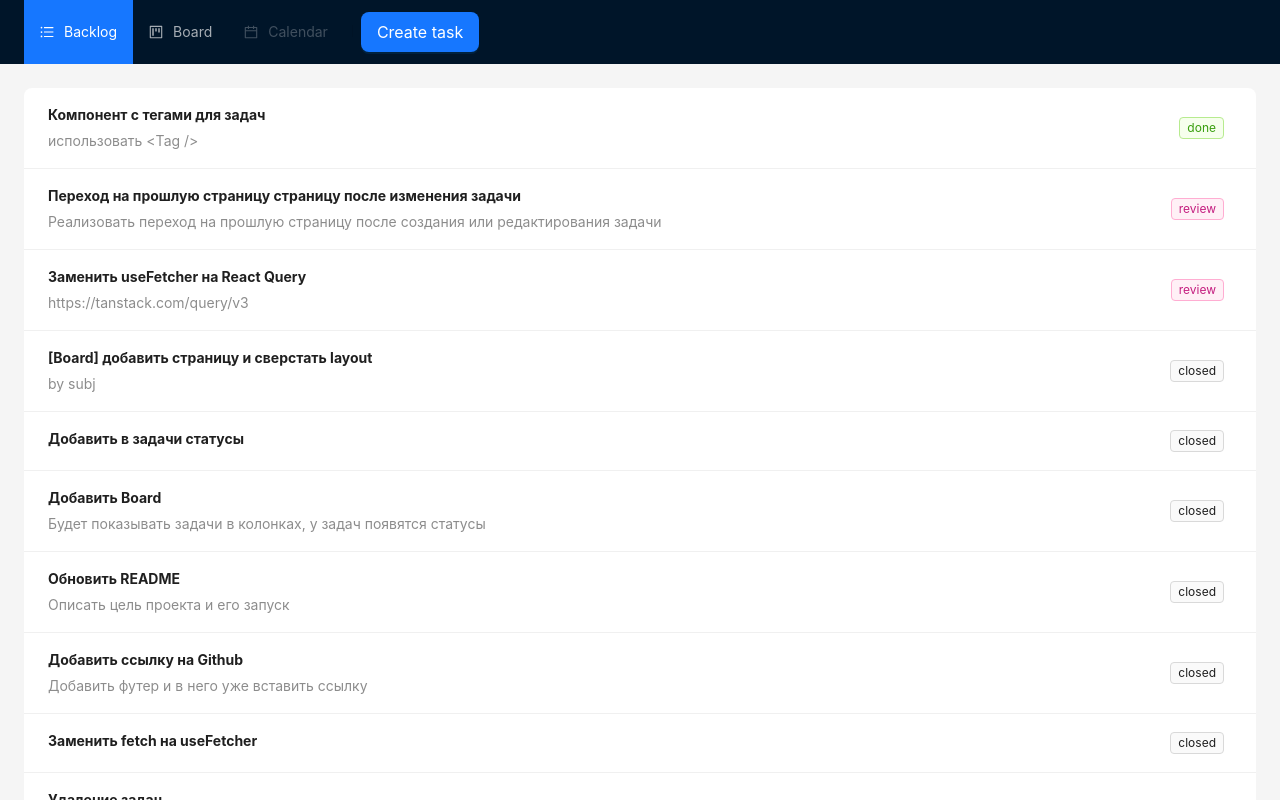
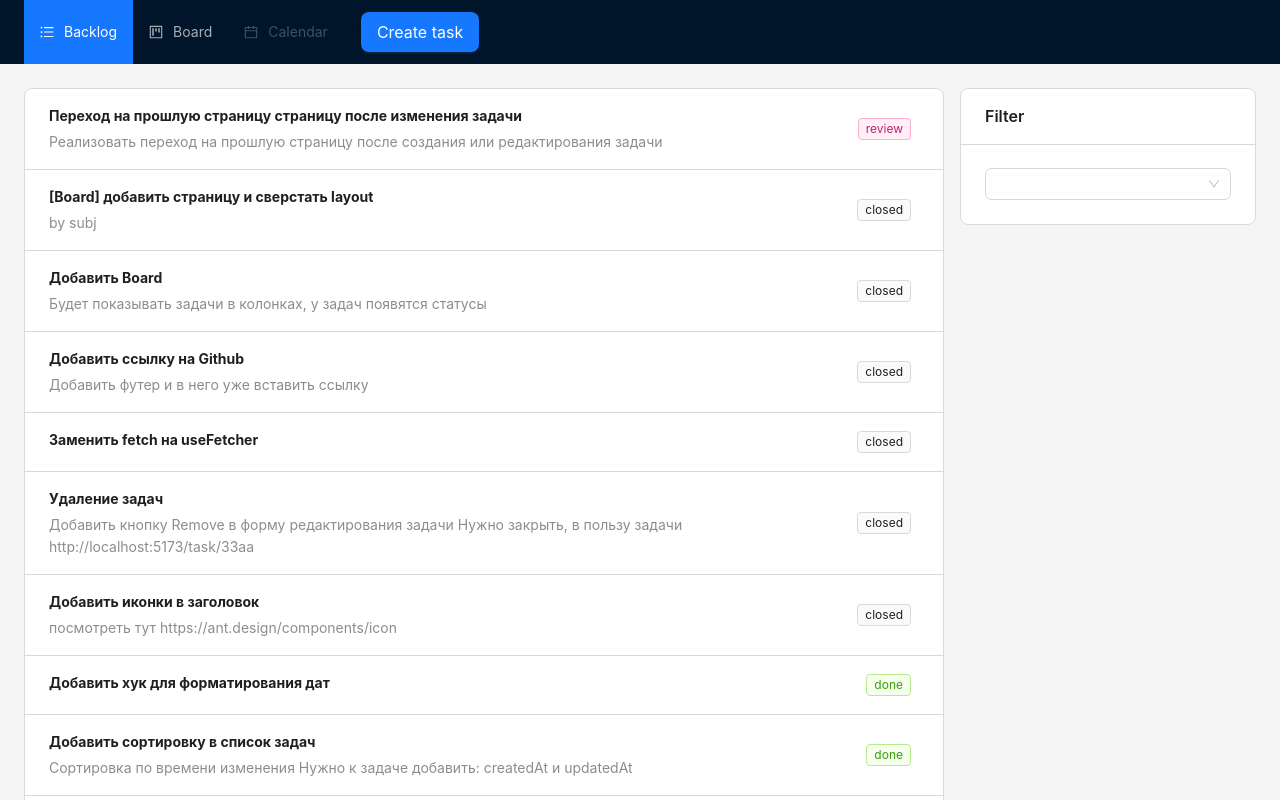
Before and after one commit to eruzanov/task-manager, a React (Vite) app: page /backlog in a window 1280 px wide. Shown: the top 800 px of the page. Built offline with nearby package versions, Linux system fonts and the light colour scheme; data requests are answered from the project's data file.

Commit message:
adds filter to Backlog

```diff
--- a/server/db.json
+++ b/server/db.json
@@ -31,14 +31,14 @@
     {
       "title": "Добавить в задачи статусы",
       "statusId": "5f33",
-      "updatedAt": 1707615387404,
+      "updatedAt": 1707672647144,
       "id": "1b01"
     },
     {
       "title": "Компонент с тегами для задач",
       "description": "использовать <Tag />",
-      "statusId": "73d5",
-      "updatedAt": 1707604756317,
+      "statusId": "5f33",
+      "updatedAt": 1707669052098,
       "id": "61e1"
     },
     {
@@ -62,17 +62,17 @@
       "id": "a4e6"
     },
     {
-      "title": "Добавить фильтр в список задач",
+      "title": "💅🏻 Добавить фильтр в список задач",
       "description": "фильтр по статусам",
-      "statusId": "819e",
-      "updatedAt": 1707660740068,
+      "statusId": "d6af",
+      "updatedAt": 1707674092494,
       "id": "db07"
     },
     {
       "title": "Заменить useFetcher на React Query",
       "description": "https://tanstack.com/query/v3",
-      "statusId": "d6af",
-      "updatedAt": 1707605301039,
+      "statusId": "5f33",
+      "updatedAt": 1707674114077,
       "id": "f19a"
     },
     {
@@ -86,7 +86,7 @@
       "title": "Обновить README",
       "description": "Описать цель проекта и его запуск",
       "statusId": "5f33",
-      "updatedAt": 1707615407931,
+      "updatedAt": 1707672654879,
       "id": "6adb"
     },
     {
@@ -113,8 +113,8 @@
     {
       "title": "Добавить метку дедлайна в задачу",
       "description": "Добавить в задачу свойтво deadlineAt, и вывести на карточке\nЕсли до дедлайна осталась неделя то цвет должен быть red иначе orange\nЕсли дедлайн прошел и задача не закрыта то добавить иконку грустный смайлик",
-      "statusId": "819e",
-      "updatedAt": 1707667869431,
+      "statusId": "f7a2",
+      "updatedAt": 1707674102594,
       "id": "16c0"
     },
     {
@@ -125,8 +125,8 @@
     },
     {
       "title": "🤖 Добавить прогон линтера на пре-коммит",
-      "statusId": "f7a2",
-      "updatedAt": 1707667872823,
+      "statusId": "73d5",
+      "updatedAt": 1707669044569,
       "id": "766e"
     },
     {
--- /dev/null
+++ b/src/components/backlog-filter/index.tsx
@@ -0,0 +1,33 @@
+import { useMemo } from "react";
+import { Card, Select } from "antd";
+
+import { useStatuses } from "features/statuses/useSatuses";
+import { StatusTag } from "components/status-tag";
+
+interface BacklogFilterProps {
+    onChange: (values: string[]) => void;
+}
+
+export const BacklogFilter: React.FC<BacklogFilterProps> = ({ onChange }) => {
+    const { statuses } = useStatuses();
+    const selectOptions = useMemo(
+        () =>
+            statuses.map(({ id }) => ({
+                value: id,
+                label: <StatusTag statusId={id} />,
+            })),
+        [statuses]
+    );
+
+    return (
+        <Card title="Filter">
+            <Select
+                mode="multiple"
+                options={selectOptions}
+                onChange={onChange}
+                allowClear
+                style={{ width: "100%" }}
+            />
+        </Card>
+    );
+};
--- /dev/null
+++ b/src/components/backlog-tasks/index.tsx
@@ -0,0 +1,37 @@
+import { Link } from "react-router-dom";
+import { List, theme } from "antd";
+
+import type { Task } from "features/tasks/types";
+import { StatusTag } from "components/status-tag";
+
+interface BacklogTasks {
+    isLoading: boolean;
+    tasks: Task[];
+}
+
+export const BacklogTasks: React.FC<BacklogTasks> = ({ isLoading, tasks }) => {
+    const {
+        token: { colorBgContainer },
+    } = theme.useToken();
+
+    return (
+        <List
+            size="large"
+            loading={isLoading}
+            style={{ background: colorBgContainer }}
+            bordered
+            dataSource={tasks}
+            renderItem={(task) => (
+                <List.Item>
+                    <List.Item.Meta
+                        title={
+                            <Link to={`/task/${task.id}`}>{task.title}</Link>
+                        }
+                        description={task.description}
+                    />
+                    <StatusTag statusId={task.statusId} />
+                </List.Item>
+            )}
+        />
+    );
+};
--- /dev/null
+++ b/src/components/backlog/index.tsx
@@ -0,0 +1,24 @@
+import { Row, Col, Affix } from "antd";
+
+import { useTasks } from "features/tasks/useTasks";
+import { BacklogTasks } from "components/backlog-tasks";
+import { BacklogFilter } from "components/backlog-filter";
+import { useFilteredTasks } from "./useFilteredTasks";
+
+export const Backlog = () => {
+    const { tasks, isLoading } = useTasks();
+    const { onChangeFilter, filteredTasks } = useFilteredTasks(tasks);
+
+    return (
+        <Row gutter={[16, 16]}>
+            <Col flex="auto">
+                <BacklogTasks isLoading={isLoading} tasks={filteredTasks} />
+            </Col>
+            <Col span={6}>
+                <Affix offsetTop={88}>
+                    <BacklogFilter onChange={onChangeFilter} />
+                </Affix>
+            </Col>
+        </Row>
+    );
+};
--- /dev/null
+++ b/src/components/backlog/useFilteredTasks.ts
@@ -0,0 +1,23 @@
+import { useMemo, useState } from "react";
+
+import type { Task } from "features/tasks/types";
+
+export const useFilteredTasks = (tasks: Task[]) => {
+    const [filterValues, setFilterValues] = useState<string[]>([]);
+    const onChangeFilter = (values: string[]) => setFilterValues(values);
+    const filteredTasks = useMemo(
+        () =>
+            filterValues.length
+                ? tasks.filter(
+                      ({ statusId }) =>
+                          statusId && filterValues.includes(statusId)
+                  )
+                : tasks,
+        [filterValues, tasks]
+    );
+
+    return {
+        onChangeFilter,
+        filteredTasks,
+    };
+};
--- a/src/components/board/index.tsx
+++ b/src/components/board/index.tsx
@@ -4,7 +4,7 @@ import { Row, Col, Flex, Divider } from "antd";
 import { useStatuses } from "features/statuses/useSatuses";
 import { useTasks } from "features/tasks/useTasks";
 import { BoardCard } from "components/board-card";
-import { Status } from "components/status";
+import { StatusTag } from "components/status-tag";
 
 export const Board = () => {
     const { statuses } = useStatuses();
@@ -24,7 +24,7 @@ export const Board = () => {
                 return (
                     <Col span={6} key={status.id}>
                         <Divider orientation="left" orientationMargin="0">
-                            <Status statusId={status.id} />
+                            <StatusTag statusId={status.id} />
                         </Divider>
                         <Flex vertical gap="middle">
                             {tasksByStatus.map((task) => (
--- a/src/components/form-task/SelectStatus.tsx
+++ b/src/components/form-task/SelectStatus.tsx
@@ -1,13 +1,13 @@
 import { Form, Select } from "antd";
 import { Task } from "features/tasks/types";
 import { useStatuses } from "features/statuses/useSatuses";
-import { Status } from "components/status";
+import { StatusTag } from "components/status-tag";
 
 export const SelectStatus = () => {
     const { statuses } = useStatuses();
     const selectOptions = statuses.map(({ id }) => ({
         value: id,
-        label: <Status statusId={id} />,
+        label: <StatusTag statusId={id} />,
     }));
 
     return (
--- a/src/components/list-of-tasks/index.tsx
+++ /dev/null
@@ -1,33 +0,0 @@
-import { List, theme } from "antd";
-import { Link } from "react-router-dom";
-
-import { useTasks } from "features/tasks/useTasks";
-import { Status } from "components/status";
-
-export const ListOfTasks = () => {
-    const {
-        token: { colorBgContainer, borderRadiusLG },
-    } = theme.useToken();
-    const { tasks, isLoading } = useTasks();
-
-    return (
-        <List
-            size="large"
-            loading={isLoading}
-            style={{
-                background: colorBgContainer,
-                borderRadius: borderRadiusLG,
-            }}
-            dataSource={tasks}
-            renderItem={(task) => (
-                <List.Item>
-                    <List.Item.Meta
-                        title={<Link to={`/task/${task.id}`}>{task.title}</Link>}
-                        description={task.description}
-                    />
-                    <Status statusId={task.statusId} />
-                </List.Item>
-            )}
-        />
-    );
-};
--- a/src/components/page-layout/index.tsx
+++ b/src/components/page-layout/index.tsx
@@ -1,12 +1,17 @@
 import { Outlet } from "react-router-dom";
-import { Layout, ConfigProvider } from "antd";
+import { Layout, ConfigProvider, theme } from "antd";
 
 import { PageLayoutHeader } from "components/page-layout-header";
 import { PageLayoutFooter } from "components/page-layout-footer";
 
-export const PageLayout = () => (
+export const PageLayout = () => {
+    const { token } = theme.useToken();
+    return (
         <ConfigProvider
-        theme={{ components: { Layout: { headerPadding: "0 24px" } } }}
+            theme={{
+                token: { colorBorderSecondary: token.colorBorder },
+                components: { Layout: { headerPadding: "0 24px" } },
+            }}
         >
             <Layout style={{ minHeight: "100vh" }}>
                 <PageLayoutHeader />
@@ -17,3 +22,4 @@ export const PageLayout = () => (
             </Layout>
         </ConfigProvider>
     );
+};
--- a/src/components/status/index.tsx
+++ b/src/components/status-tag/index.tsx
@@ -6,7 +6,7 @@ export interface TagOfTaskProps {
     statusId?: string;
 }
 
-export const Status: React.FC<TagOfTaskProps> = ({ statusId }) => {
+export const StatusTag: React.FC<TagOfTaskProps> = ({ statusId }) => {
     const { statuses } = useStatuses();
     const color = useColor(statusId);
     const title = statuses.find(({ id }) => id === statusId)?.title ?? "empty";
--- a/src/router.tsx
+++ b/src/router.tsx
@@ -1,7 +1,7 @@
 import { createBrowserRouter } from "react-router-dom";
 
 import { PageLayout } from "./components/page-layout";
-import { ListOfTasks } from "./components/list-of-tasks";
+import { Backlog } from "./components/backlog";
 import { FormEditTask } from "./components/form-edit-task";
 import { Board } from "./components/board";
 
@@ -16,7 +16,7 @@ export const router = createBrowserRouter([
             },
             {
                 path: "backlog",
-                element: <ListOfTasks />,
+                element: <Backlog />,
             },
             {
                 path: "task/:taskId",
```
Also changed, not shown: src/components/status-tag/useColor.ts (renamed from src/components/status/useColor.ts). Lines whose indentation alone changed are shown as unchanged.
